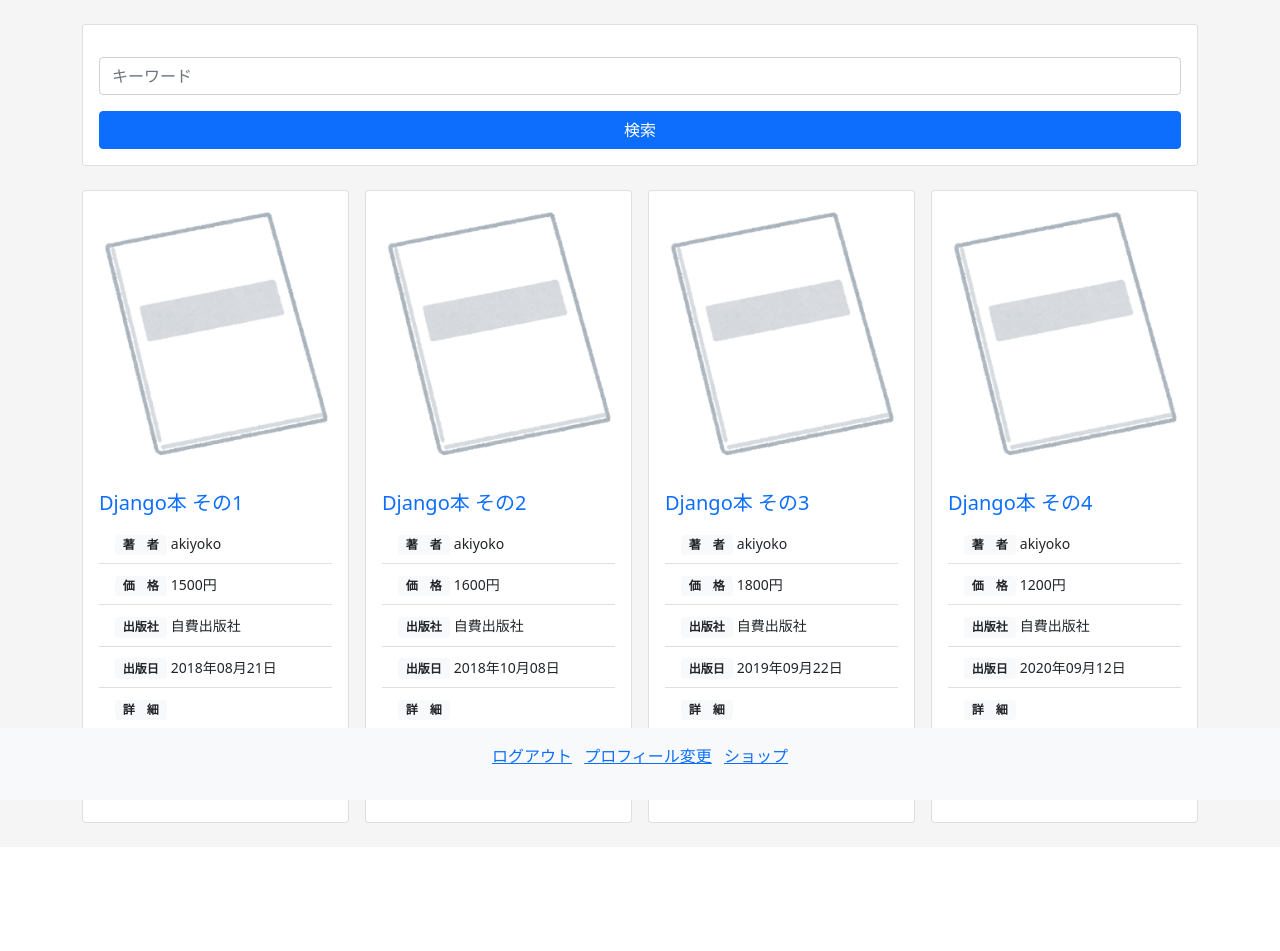
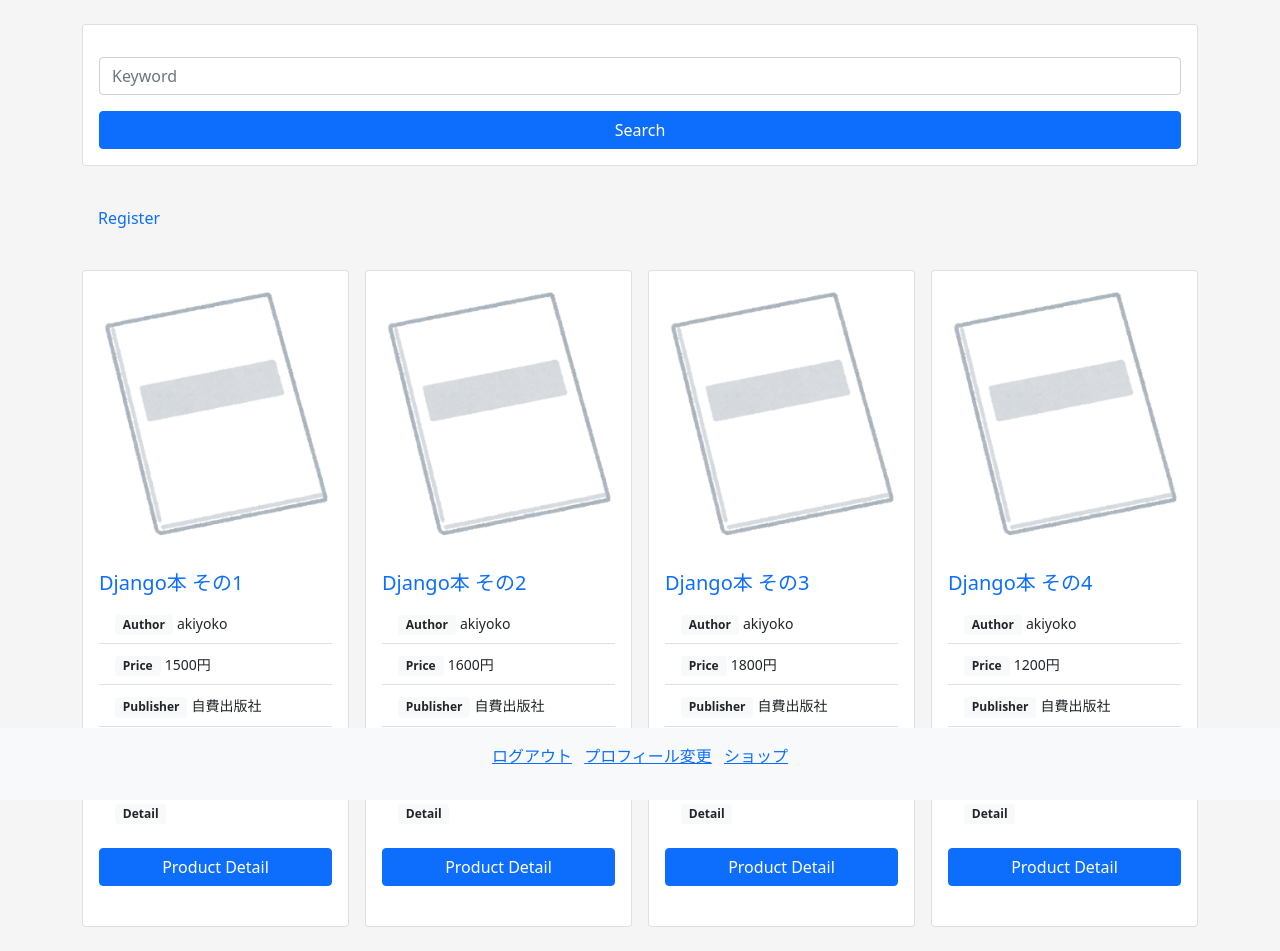
Before and after one commit to Kyoishi/Groovy_web, a Django app: page /shop/ in a window 1280 px wide. Before the commit the page ends 823 px from the top, so only its background shows below. Run offline with Django 3.2, Linux system fonts and the light colour scheme; data comes from the database, SQL or seed files in the repository; some libraries are stand-ins or nearby versions.

Commit message:
product register link done

```diff
--- a/shop/urls.py
+++ b/shop/urls.py
@@ -7,7 +7,7 @@
 urlpatterns = [
     path('', views.index, name='index'),
     # Add register
-    # path('', views.register, name='register'),
+    path('register/', views.register, name='register'),
     path('<int:book_id>/', views.detail, name='detail'),
     path('create-payment-intent/', views.payment, name='payment'),
     # path('complete/', TemplateView.as_view(template_name='shop/complete.html'), name='complete'),
--- a/shop/views.py
+++ b/shop/views.py
@@ -88,6 +88,43 @@
 
 payment = CreatePaymentAjaxView.as_view()
 
+class RegisterView(View):
+    def get(self, request, *args, **kwargs):
+        # 修正の必要あり
+        # if request.user.is_authenticated:
+        #    return HttpResponseRedirect(reverse('shop:index'))
+
+        # context = {
+        #     'form': RegisterForm(),
+        # }
+        return TemplateResponse(request, 'shop/register.html')
+
+    """
+    def post(self, request, *args, **kwargs):
+        logger.info("You're in post!!!")
+
+        # リクエストからフォームを作成
+        form = RegisterForm(request.POST)
+        # バリデーション
+        if not form.is_valid():
+            # バリデーションNGの場合はアカウント登録画面のテンプレートを再表示
+            return TemplateResponse(request, 'shop/register.html', {'form': form})
+
+        # 保存する前に一旦取り出す
+        user = form.save(commit=False)
+        # パスワードをハッシュ化してセット
+        user.set_password(form.cleaned_data['password'])
+        # ユーザーオブジェクトを保存
+        user.save()
+
+        # ログイン処理（取得した Userオブジェクトをセッションに保存 & Userデータを更新）
+        auth_login(request, user)
+
+        return HttpResponseRedirect(settings.LOGIN_REDIRECT_URL)
+    """
+
+register = RegisterView.as_view()
+
 # class CompleteView(LoginRequiredMixin, View):
 #     def get(self, request, *args, **kwargs):
 #         return TemplateResponse(request, 'shop/book_detail.html')
--- a/templates/shop/book_list.html
+++ b/templates/shop/book_list.html
@@ -1,19 +1,25 @@
 {% extends "base.html" %}
 {% load static %}
 
-{# -- タイトル -- #}
-{% block title %}商品リスト{% endblock %}
+{# -- Title -- #}
+{% block title %}Product List{% endblock %}
 
-{# -- メインコンテンツ -- #}
+{# -- Main Content -- #}
 {% block main %}
   <main>
     <section id="book-search" class="container mb-4">
       <div class="card mx-auto text-center">
         <form action="" method="get" class="row m-3 g-3">
-          <input type="search" name="keyword" class="form-control" placeholder="キーワード"
+          <input type="search" name="keyword" class="form-control" placeholder="Keyword"
                  value="{{ keyword|default_if_none:'' }}">
-          <button type="submit" class="btn btn-primary">検索</button>
+          <button type="submit" class="btn btn-primary">Search</button>
         </form>
+      </div>
+    </section>
+
+    <section id="book-register" class="container mb-4">
+      <div class="card-body mb-4">
+        <a href="{% url 'shop:register' %}" class="text-decoration-none">Register</a>
       </div>
     </section>
 
@@ -39,32 +45,33 @@
                 </h5>
                 <ul class="list-group list-group-flush mb-3">
                   <li class="list-group-item">
-                    <label class="badge bg-light text-dark">著　者</label>
+                    <label class="badge bg-light text-dark">Author</label>
                     <small>{{ book.authors.all.0 }}{% if book.authors.all.1 %} 他{% endif %}</small>
                   </li>
                   <li class="list-group-item">
-                    <label class="badge bg-light text-dark">価　格</label>
+                    <label class="badge bg-light text-dark">Price</label>
                     <small>{{ book.price|default_if_none:0|floatformat:"g" }}円</small>
                   </li>
                   <li class="list-group-item">
-                    <label class="badge bg-light text-dark">出版社</label>
+                    <label class="badge bg-light text-dark">Publisher</label>
                     <small>{{ book.publisher }}</small>
                   </li>
                   <li class="list-group-item">
-                    <label class="badge bg-light text-dark">出版日</label>
+                    <label class="badge bg-light text-dark">Publish Date</label>
                     <small>{{ book.publish_date|date:"Y年m月d日" }}</small>
                   </li>
                   <li class="list-group-item">
-                    <label class="badge bg-light text-dark">詳　細</label>
+                    <label class="badge bg-light text-dark">Detail</label>
                     <small>{{ book.description|default:""|linebreaksbr|truncatechars_html:20 }}</small>
                   </li>
                 </ul>
-                <a href="{% url 'shop:detail' book.id %}" type="button" class="w-100 btn btn-primary">商品詳細</a>
+                <a href="{% url 'shop:detail' book.id %}" type="button" class="w-100 btn btn-primary">Product Detail</a>
               </div>
             </div>
           </div>
         {% endfor %}
       </div>
     </section>
+
   </main>
 {% endblock %}
```
Also changed, not shown: templates/shop/book_detail.html (+9 -9 lines), templates/shop/register.html (added, +66 -0 lines).
